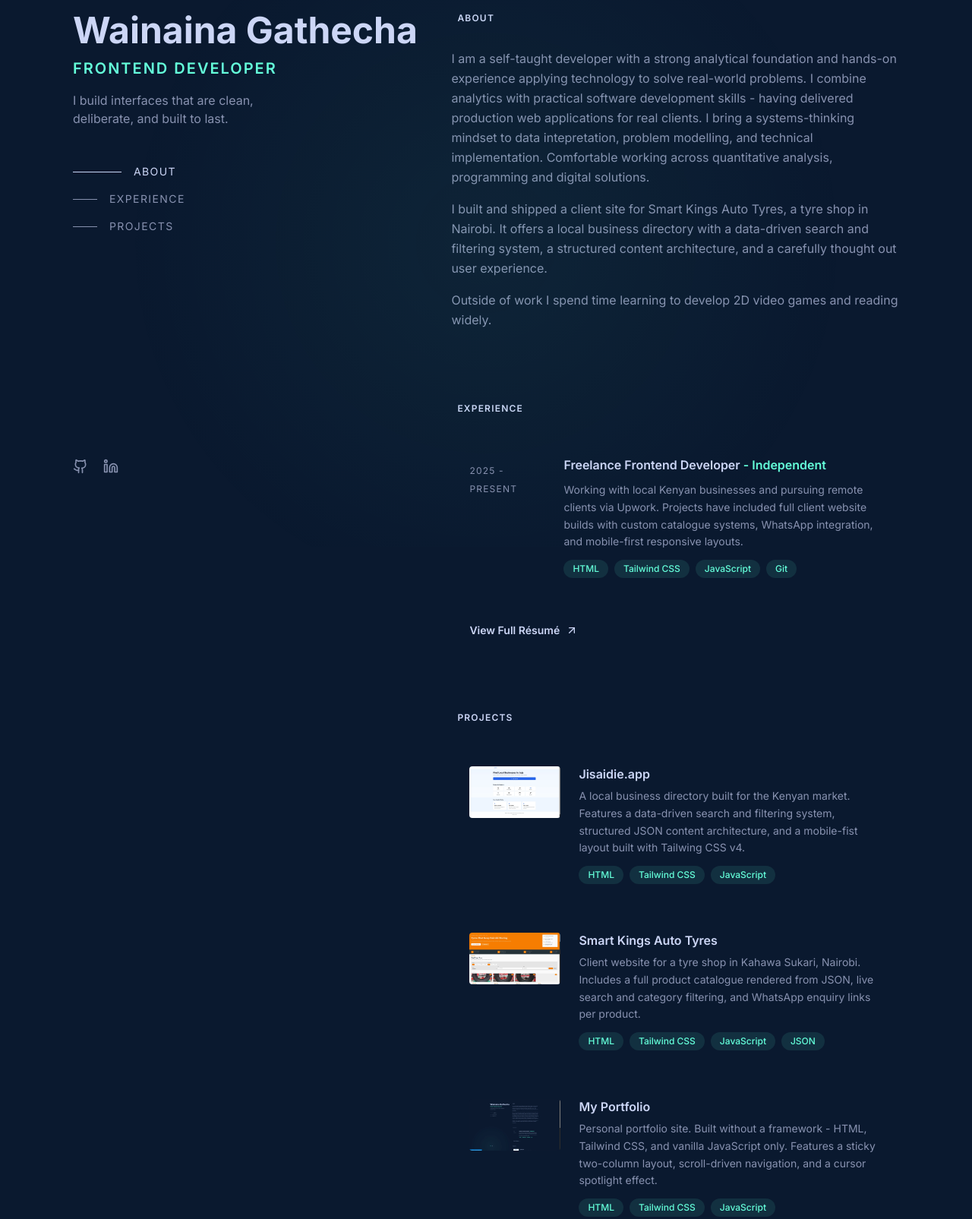
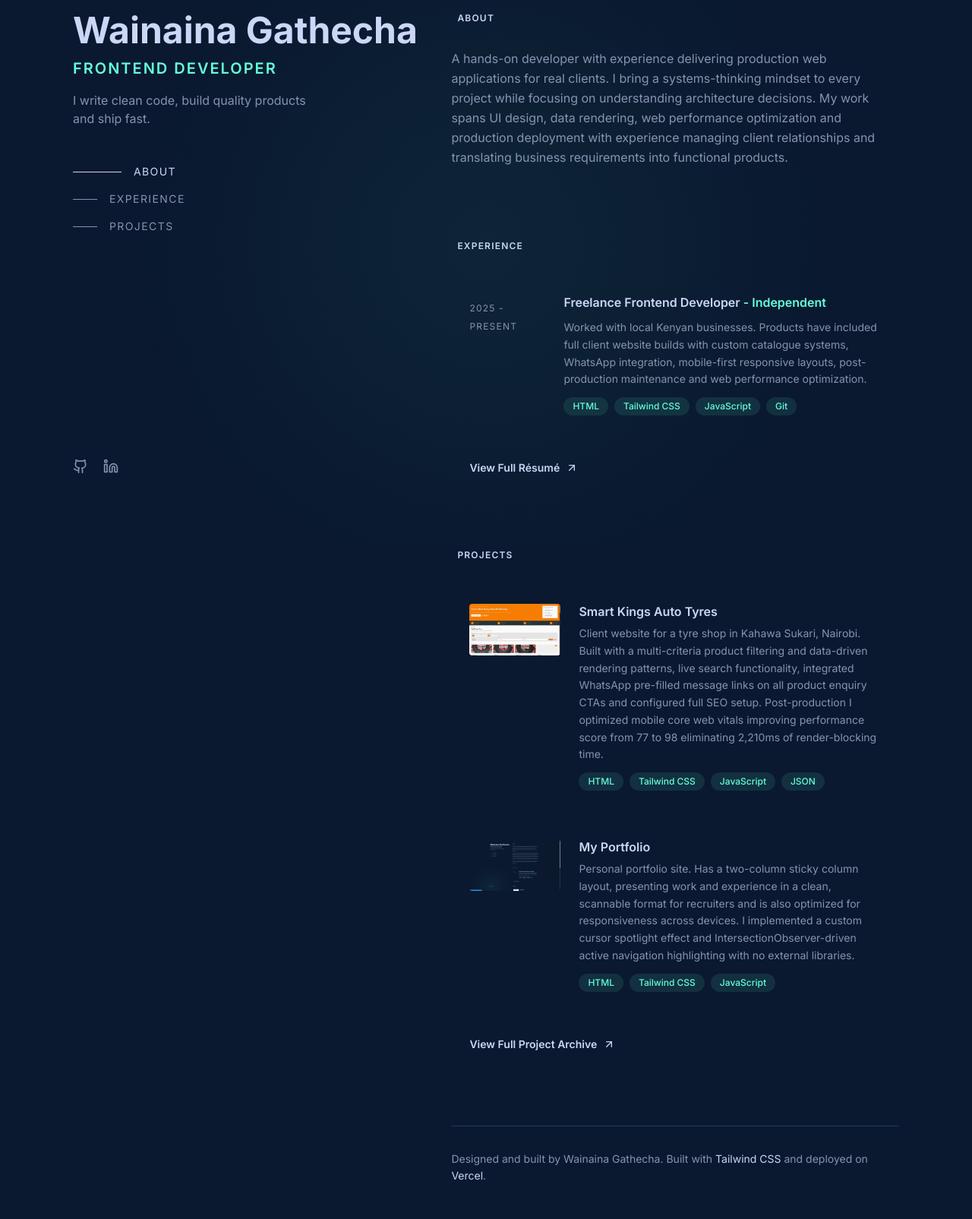
Before and after one commit to WainainaGathecha/my-portfolio, a website: page index.html in a window 1280 px wide. Shown: the part 80-1685 px from the top of the page at 76% size. Drawn offline with nearby package versions, Linux system fonts and the light colour scheme; files that its build step writes are made by us from their sources.

Commit message:
update portfolio

```diff
--- a/index.html
+++ b/index.html
@@ -37,7 +37,7 @@
                     <h1 class="font-bold text-5xl mb-3">Wainaina Gathecha</h1>
                     <h2 class="font-semibold text-xl uppercase tracking-widest mb-4 text-accent">Frontend Developer</h2>
                     <p class="text-text-secondary max-w-xs">
-                        I build interfaces that are clean, deliberate, and built to last.
+                        I write clean code, build quality products and ship fast.
                     </p>
                 </div>
 
@@ -94,13 +94,7 @@
                 <h2 class="font-semibold text-xs text-text-primary tracking-widest uppercase mb-8 px-2">About</h2>
                 <div class="flex flex-col gap-4">
                     <p class="text-text-secondary leading-relaxed">
-                        I am a self-taught developer with a strong analytical foundation and hands-on experience applying technology to solve real-world problems. I combine analytics with practical software development skills - having delivered production web applications for real clients. I bring a systems-thinking mindset to data intepretation, problem modelling, and technical implementation. Comfortable working across quantitative analysis, programming and digital solutions.
-                    </p>
-                    <p class="text-text-secondary leading-relaxed">
-                       I built and shipped a client site for Smart Kings Auto Tyres, a tyre shop in Nairobi. It offers a local business directory with a data-driven search and filtering system, a structured content architecture, and a carefully thought out user experience.
-                    </p>
-                    <p class="text-text-secondary leading-relaxed">
-                        Outside of work I spend time learning to develop 2D video games and reading widely.
+                        A hands-on developer with experience delivering production web applications for real clients. I bring a systems-thinking mindset to every project while focusing on understanding architecture decisions. My work spans UI design, data rendering, web performance optimization and production deployment with experience managing client relationships and translating business requirements into functional products.
                     </p>
                 </div>
             </section>
@@ -124,7 +118,7 @@
                                 <span class="text-accent">- Independent</span>
                             </h3>
                             <p class="text-text-secondary text-sm leading-relaxed">
-                                Working with local Kenyan businesses and pursuing remote clients via Upwork. Projects have included full client website builds with custom catalogue systems, WhatsApp integration, and mobile-first responsive layouts.
+                                Worked with local Kenyan businesses. Products have included full client website builds with custom catalogue systems, WhatsApp integration, mobile-first responsive layouts, post-production maintenance and web performance optimization.
                             </p>
                             <!-- tags -->
                             <div class="flex flex-wrap gap-2">
@@ -157,35 +151,7 @@
                 <!-- Projects -->
                 <div class="flex flex-col gap-4">
                     <!-- Project card -->
-                    <div class="group relative flex flex-col sm:flex-row gap-6 rounded-lg p-6 transition-all duration-300 hover:bg-surface hover:shadow-[insert_0_1px_0_0_rgba(148, 163, 184, 0.1)]">
-                        <!-- Thumbnail -->
-                        <div class="sm:min-w-30">
-                             <img
-                              src="./src/assets/images/Jisaidie.webp"
-                              alt="screenshot of jisaidie.app"
-                              width="120"
-                              height="68"
-                              loading="lazy"
-                              class="rounded aspect-videoobject-cover w-full sm:w-30">
-                        </div>
-                        <!-- content -->
-                        <div class="flex flex-col gap-2">
-                            <h3 class="text-text-primary font-semibold group-hover:text-accent transition-colors duration-300 leading-tight">
-                                <a href="https://jisaidie-app-git-main-wainainagathecha-gmailcoms-projects.vercel.app/" class="after:absolute after:inset-0">
-                                    Jisaidie.app
-                                </a>
-                            </h3>
-                            <p class="text-text-secondary text-sm leading-relaxed">
-                                A local business directory built for the Kenyan market. Features a data-driven search and filtering system, structured JSON content architecture, and a mobile-fist layout built with Tailwing CSS v4.
-                            </p>
-                            <!-- tags  -->
-                            <div class="flex flex-wrap gap-2 mt-1">
-                                <span class="px-3 py-1 text-xs font-medium text-accent bg-accent/10 rounded-full">HTML</span>
-                                <span class="px-3 py-1 text-xs font-medium text-accent bg-accent/10 rounded-full">Tailwind CSS</span>
-                                <span class="px-3 py-1 text-xs font-medium text-accent bg-accent/10 rounded-full">JavaScript</span>
-                            </div>
-                        </div>
-                    </div>
+                    <!-- smartkings -->
                     <div class="group relative flex flex-col sm:flex-row gap-6 rounded-lg p-6 transition-all duration-300 hover:bg-surface hover:shadow-[insert_0_1px_0_0_rgba(148, 163, 184, 0.1)]">
                         <!-- Thumbnail -->
                         <div class="sm:min-w-30">
@@ -205,7 +171,7 @@
                                 </a>
                             </h3>
                             <p class="text-text-secondary text-sm leading-relaxed">
-                                Client website for a tyre shop in Kahawa Sukari, Nairobi. Includes a full product catalogue rendered from JSON, live search and category filtering, and WhatsApp enquiry links per product.
+                                Client website for a tyre shop in Kahawa Sukari, Nairobi. Built with a multi-criteria product filtering and data-driven rendering patterns, live search functionality, integrated WhatsApp pre-filled message links on all product enquiry CTAs and configured full SEO setup. Post-production I optimized mobile core web vitals improving performance score from 77 to 98 eliminating 2,210ms of render-blocking time.
                             </p>
                             <!-- tags  -->
                             <div class="flex flex-wrap gap-2 mt-1">
@@ -235,7 +201,7 @@
                                 </a>
                             </h3>
                             <p class="text-text-secondary text-sm leading-relaxed">
-                                Personal portfolio site. Built without a framework - HTML, Tailwind CSS, and vanilla JavaScript only. Features a sticky two-column layout, scroll-driven navigation, and a cursor spotlight effect.
+                                Personal portfolio site. Has a two-column sticky column layout, presenting work and experience in a clean, scannable format for recruiters and is also optimized for responsiveness across devices. I implemented a custom cursor spotlight effect and IntersectionObserver-driven active navigation highlighting with no external libraries.
                             </p>
                             <!-- tags  -->
                             <div class="flex flex-wrap gap-2 mt-1">
```
Also changed, not shown: 2 other files.
